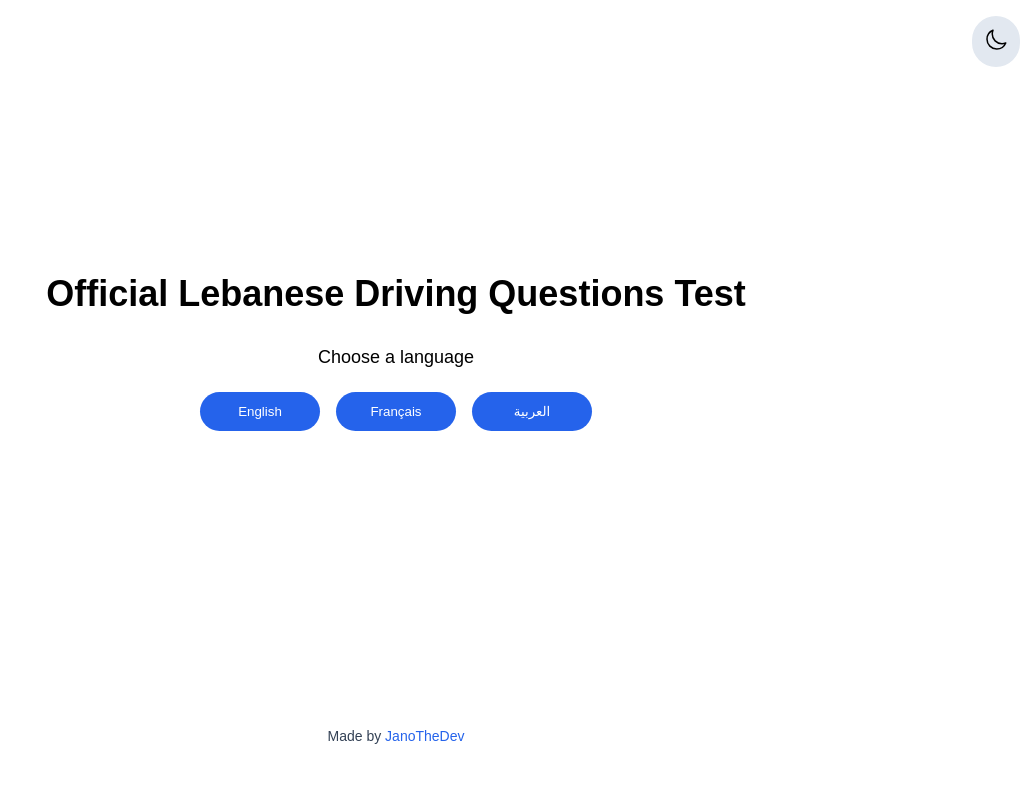
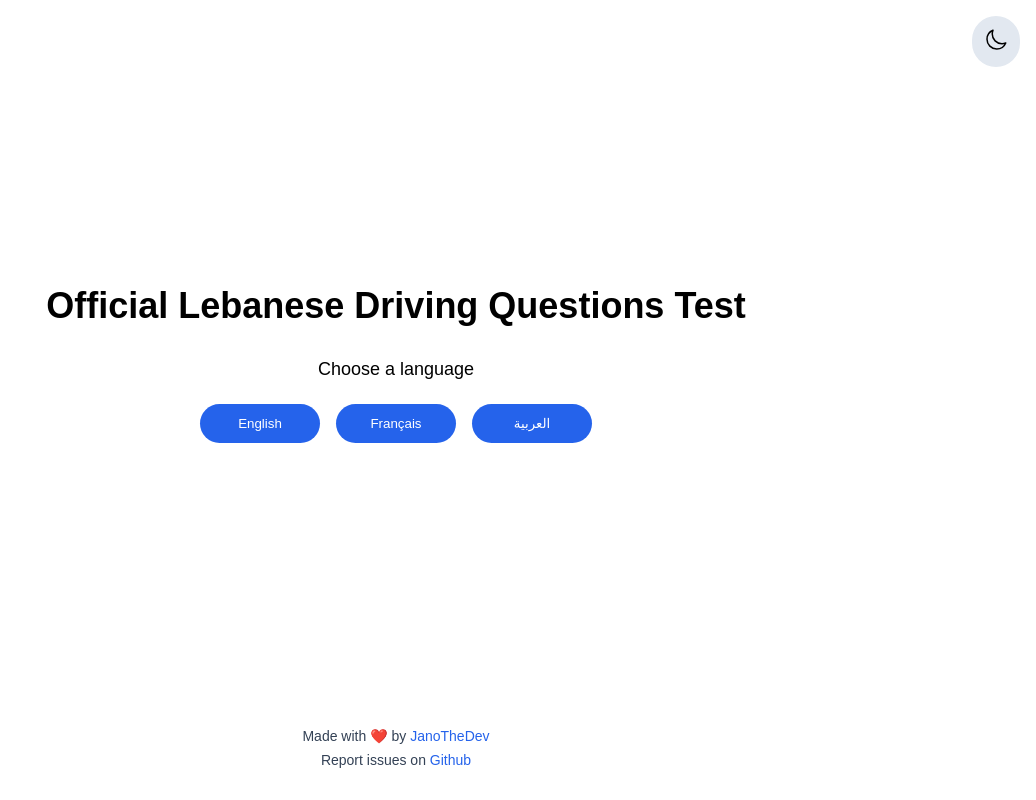
Before and after one commit to JanoTheDev/Lebanese-Driving-Test, a Next.js app: page / in a window 1280 px wide. Shown: the whole page, without its empty margins (244-1280 px from the left). Built offline with nearby package versions, Linux system fonts and the light colour scheme.

Commit message:
Better footer

```diff
--- a/src/app/globals.css
+++ b/src/app/globals.css
@@ -119,8 +119,11 @@ h1 {
 }
 
 footer {
-  margin-top: auto;
-  padding: 1.5rem 0;
+  margin-top: 2rem;
+  display: flex;
+  flex-direction: column;
+  align-items: center;
+  gap: 0.5rem;
 }
 
 .copyright {
@@ -514,9 +517,8 @@ body.dark .home-button:hover {
 .attribution {
   font-size: 0.875rem;
   color: var(--gray-dark);
-  margin-top: 2rem;
+  margin-top: 0;
   text-align: center;
-  width: 100%;
 }
 
 .attribution a {
--- a/src/app/page.tsx
+++ b/src/app/page.tsx
@@ -109,7 +109,7 @@ export default function Home() {
 
       <footer>
         <div className="attribution">
-          <span>Made by </span>
+          <span>Made with ❤️ by </span>
           <a
             href="https://github.com/JanoTheDev"
             target="_blank"
@@ -118,6 +118,16 @@ export default function Home() {
             JanoTheDev
           </a>
         </div>
+        <div className="attribution">
+          <span>Report issues on </span>
+          <a
+            href="https://github.com/JanoTheDev/Lebanese-Driving-Test"
+            target="_blank"
+            rel="noopener noreferrer"
+          >
+            Github
+          </a>
+        </div>
       </footer>
     </div>
   );
```
